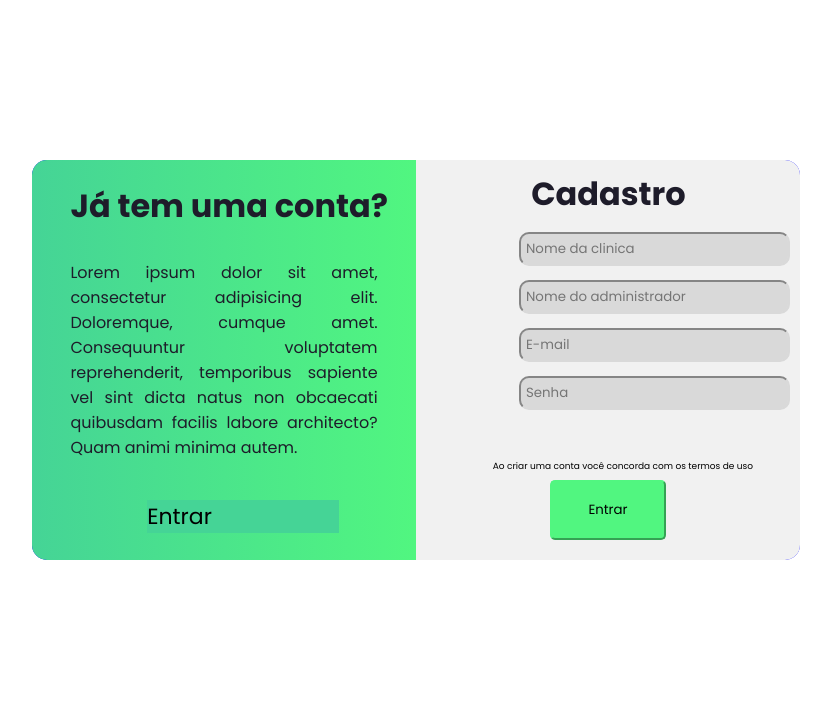
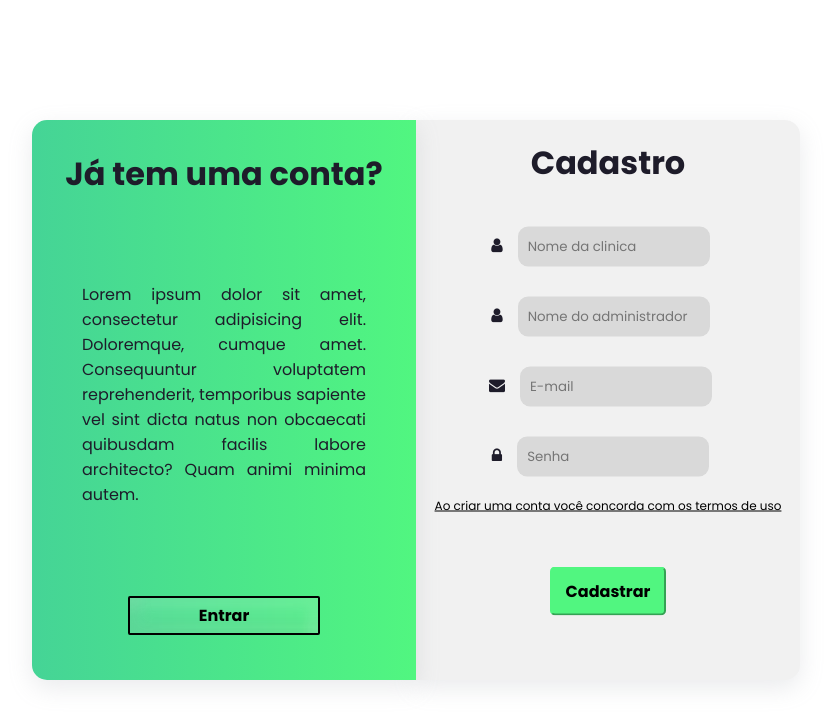
Before and after one commit to MAJE-Tecnologias/Evoluti, a PHP site: page /HTML/cadastro.html in a window 1280 px wide. Shown: the top 726 px of the page, without its empty margins (224-1055 px from the left). Run offline with PHP 8.4, Linux system fonts and the light colour scheme.

Commit message:
9º Commit
- Limpeza no front-end da tela de cadastro.

```diff
--- a/CSS/cadastroStyle.css
+++ b/CSS/cadastroStyle.css
@@ -1,52 +1,19 @@
+/* CONTAINER */
 #container {
-    display: inline-block;
     position: absolute;
-    background-color: blue;
-    justify-content: center;
+    left: 0;
+    right: 0;
+    top: 0;
+    bottom: 0;
+    margin: auto;
     width: 60%;
-    height: 50%;
-    left: 20%;
-    top: 20%;
+    height: 70%;
     border-radius: 15px;
 }
+/* --------------------------------------------------------- */
 
-#cadastro {
-    position: absolute;
-    background-color: #f1f1f1;
-    left: 50%;
-    width: 50%;
-    height: 100%;
-    justify-content: center;
-    border-radius: 15px;
-    border-top-left-radius: 0px;
-    border-bottom-left-radius: 0px;
-
-}
-
-#login h1 {
-    position: absolute;
-    top: 5%;
-    left: 10%;
-    width: 100%;
-}
-
-#login p {
-    position: absolute;
-    text-align: justify;
-    width: 80%;
-    top: 25%;
-    left: 10%;
-}
-
-#login a {
-    position: absolute;
-    top: 85%;
-    left: 30%;
-    width: 50%;
-    background-color: #45D496;
-}
-
-
+/* --------------------------------------------------------- */
+/* PARTE PARA VOLTAR PARA LOGIN */
 
 #login {
     background-image: linear-gradient(to right, #45D496, #51F680);
@@ -56,40 +23,113 @@
     border-radius: 15px;
     border-top-right-radius: 0px;
     border-bottom-right-radius: 0px;
+    box-shadow: 0px 8px 24px 0px rgba(149, 157, 165, 0.20);
     justify-content: center;
+    text-align: center;
+}
+
+#login h1 {
+    position: absolute;
+    top: 5%;
+    width: 100%;
+}
+
+#login p {
+    position: absolute;
+    text-align: justify;
+    width: 100%;
+    padding: 50px;
+    top: 20%;
+}
+
+#login a {
+    position: absolute;
+    top: 85%;
+    left: 0;
+    right: 0;
+    margin: auto;
+    width: 50%;
+    border-radius: 2px;
+    border: 2px solid;
+    font-size: 16px;
+    font-weight: 700;
+    background: rgba(217, 217, 217, 0.09);
+    box-shadow: -11px 11px 11px 0px rgba(255, 255, 255, 0.09) inset, 11.866666793823242px -11.866666793823242px 11.866666793823242px 0px rgba(165, 165, 165, 0.09) inset;
+    backdrop-filter: blur(5.814666748046875px);
+    padding: 5px;
+}
+
+/* --------------------------------------------------------- */
+
+/* --------------------------------------------------------- */
+/* CADASTRO */
+#cadastro {
+    position: absolute;
+    text-align: center;
+    background-color: #f1f1f1;
+    left: 50%;
+    width: 50%;
+    height: 100%;
+    justify-content: center;
+    border-radius: 15px;
+    box-shadow: 0px 8px 24px 0px rgba(149, 157, 165, 0.20);
+    border-top-left-radius: 0px;
+    border-bottom-left-radius: 0px;
+
+}
+
+#cadastro_conteudo{
+    position: relative;
+    top: 50%; left: 50%;
+    transform: translate(-50%,-50%);
 }
 
 #cadastro h1 {
-    position: absolute;
-    top: 2%;
-    left: 30%;
+    position: relative;
+    margin-bottom: 25px;
 }
 
 #cadastro input {
     background-color: #d9d9d9;
+    border: 0 solid;
     position: relative;
-    border-color: #d9d9d9;
     border-radius: 10px;
-    margin: 7px;
-    padding: 5px;
-    top: 10%;
-    left: 25%;
+    margin: 15px;
+    padding: 10px;
 }
 
 #cadastro a {
-    position: absolute;
-    left: 20%;
-    top: 75%;
-    font-size: xx-small;
+    position: relative;
+    font-size: 12px;
+    font-style: normal;
+    font-weight: 400;
+    text-decoration-line: underline;
 }
 
 #cadastro button {
     border-color: #51F680;
     background-color: #51F680;
-    position: absolute;
-    top: 80%;
-    left: 35%;
+    position: relative;
     border-radius: 5px;
-    height: 15%;
+    margin: 50px;
+    padding: 10px;
     width: 30%;
+    font-size: 16px;
+    font-weight: 700;
 }
+
+/* Tamanho das Input's */
+#campo_nomeCli{
+    width: 50%;
+}
+#campo_nomeAdm{
+    width: 50%;
+}
+
+#campo_email{
+    width: 50%;
+}
+#campo_senha{
+    width: 50%;
+}
+/* --------------------------------------------------------- */
--- a/HTML/cadastro.html
+++ b/HTML/cadastro.html
@@ -30,34 +30,35 @@
 		<main>
 			<div id="container">
 				<div id="cadastro">
-					<h1>Cadastro</h1>
-					<br />
-					<input
+					<div id="cadastro_conteudo">
+					<div><h1>Cadastro</h1></div>
+					<div><i class="fa fa-user"></i><input
 						type="text"
 						name=""
-						id=""
+						id="campo_nomeCli"
 						placeholder="Nome da clinica"
-					/><br />
-					<input
+					/></div>
+					<div><i class="fa fa-user"></i><input
 						type="text"
 						name=""
-						id=""
+						id="campo_nomeAdm"
 						placeholder="Nome do administrador"
-					/><br />
-					<input
+					/></div>
+					<div><i class="fa fa-envelope" id="icone_senha"></i><input
 						type="text"
 						name=""
-						id=""
+						id="campo_email"
 						placeholder="E-mail"
-					/><br />
-					<input
+					/></div>
+					<div><i class="fa fa-lock" id="icone_senha"></i><input
 						type="text"
 						name=""
-						id=""
+						id="campo_senha"
 						placeholder="Senha"
-					/><br />
-					<a href="">Ao criar uma conta você concorda com os termos de uso</a><br />
-					<button>Entrar</button>
+					/></div>
+					<div><a href="">Ao criar uma conta você concorda com os termos de uso</a></div>
+					<div><button>Cadastrar</button></div>
+				</div>
 				</div>
                 				<div id="login">
 					<h1>Já tem uma conta?</h1>
```
Also changed, not shown: CSS/loginStyle.css (+11 -0 lines).
